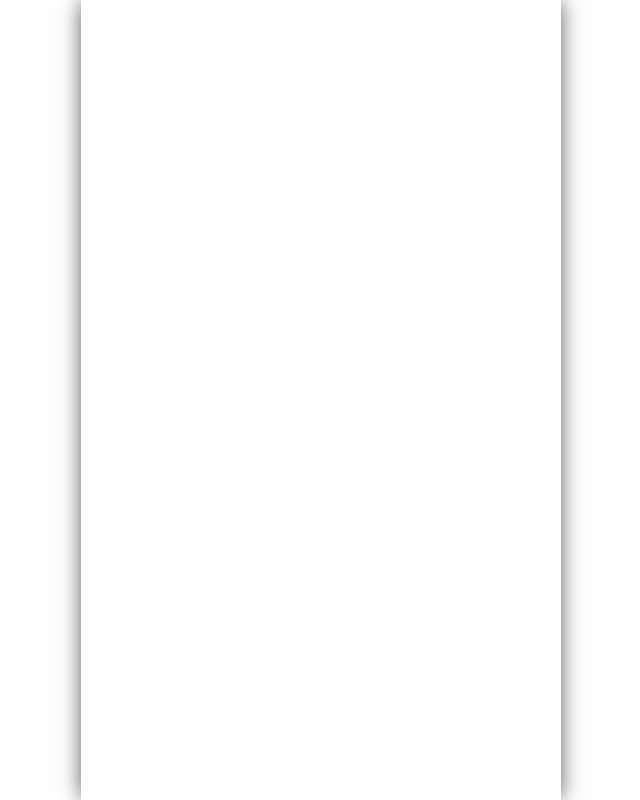
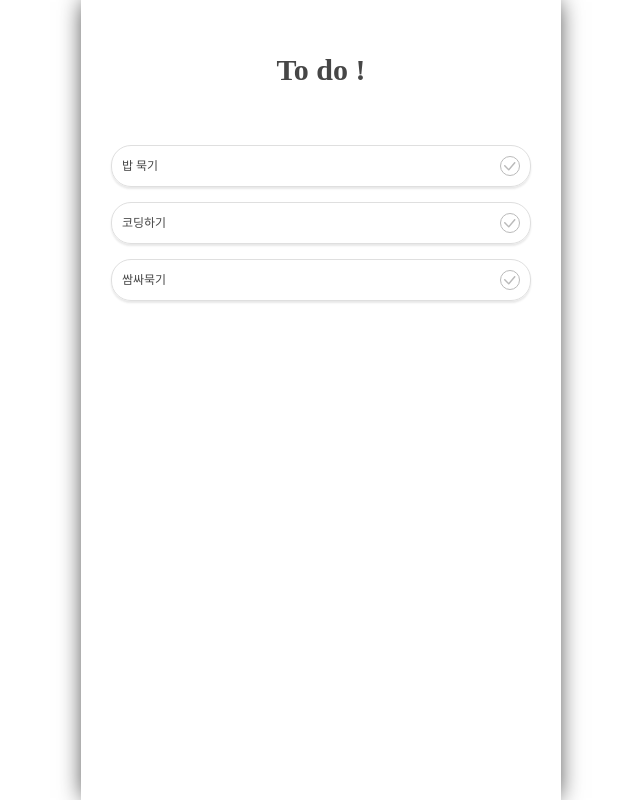
Before and after one commit to 2ujin/wanted-pre-onboarding-frontend, a React (Create React App) app: page /todo in a window 1280 px wide. Shown: the whole page, without its empty margins (319-959 px from the left). Built offline with nearby package versions, Linux system fonts and the light colour scheme; a web font is replaced by a local one.

Commit message:
투두 폼 작성

```diff
--- a/src/Router.tsx
+++ b/src/Router.tsx
@@ -2,6 +2,7 @@ import React from "react";
 import { BrowserRouter, Route, Switch } from "react-router-dom";
 import Login from "./page/Login/Login";
 import SignUp from "./page/SignUp/SignUp";
+import Todo from "./page/Todo/Todo";
 
 function Router() {
   return (
@@ -9,6 +10,7 @@ function Router() {
       <Switch>
         <Route exact path="/" component={Login} />
         <Route exact path="/sign-up" component={SignUp} />
+        <Route exact path="/todo" component={Todo} />
       </Switch>
     </BrowserRouter>
   );
--- /dev/null
+++ b/src/page/Todo/Todo.tsx
@@ -0,0 +1,49 @@
+import styled from "styled-components";
+
+const Wrapper = styled.div`
+  text-align: center;
+`;
+
+const Title = styled.div`
+  font-weight: bold;
+  font-size: 30px;
+  margin-bottom: 60px;
+`;
+
+const ListItem = styled.div`
+  border-radius: 20px;
+  border: 0.1px solid #dfdfdf;
+  padding: 10px;
+  text-align: left;
+  font-size: 12px;
+  box-shadow: 0 2px 2px 0 rgba(34, 34, 34, 0.1);
+  margin-top: 15px;
+  display: flex;
+  align-items: center;
+  justify-content: space-between;
+`;
+
+const CheckIcon = styled.img``;
+
+function Todo() {
+  return (
+    <Wrapper>
+      <Title>To do !</Title>
+
+      <ListItem>
+        밥 묵기
+        <CheckIcon src={`${process.env.PUBLIC_URL}/icon/check-o.svg`} />
+      </ListItem>
+      <ListItem>
+        코딩하기
+        <CheckIcon src={`${process.env.PUBLIC_URL}/icon/check-o.svg`} />
+      </ListItem>
+      <ListItem>
+        쌈싸묵기
+        <CheckIcon src={`${process.env.PUBLIC_URL}/icon/check-o.svg`} />
+      </ListItem>
+    </Wrapper>
+  );
+}
+
+export default Todo;
```
Also changed, not shown: public/icon/check-o.svg (added), public/icon/check.svg (added).
